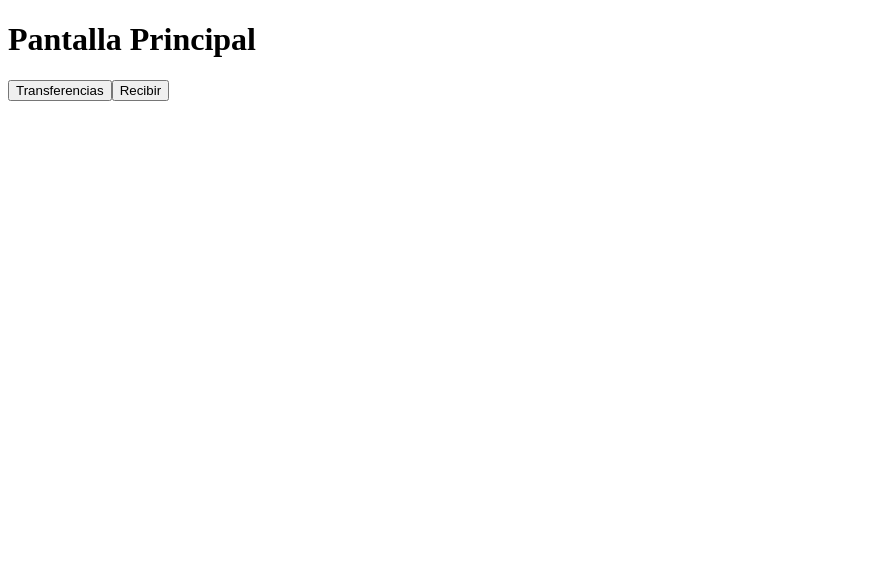
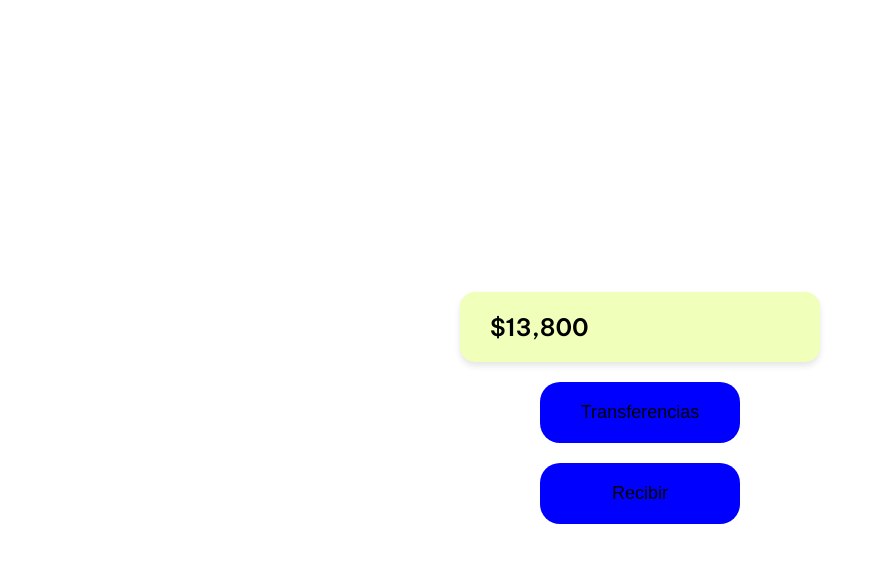
Before and after one commit to dansilber08/IDDO-2025-front, a React (Vite) app: page / in a window 1280 px wide. Shown: the top 562 px of the page, without its empty margins (0-875 px from the left). Built offline with nearby package versions, Linux system fonts and the light colour scheme.

Commit message:
home casi terminada, cambio de titulo

```diff
--- a/index.html
+++ b/index.html
@@ -1,10 +1,11 @@
 <!doctype html>
 <html lang="en">
   <head>
+    <link href="https://fonts.googleapis.com/css2?family=Be+Vietnam+Pro:wght@400;600&display=swap" rel="stylesheet">
     <meta charset="UTF-8" />
     <link rel="icon" type="image/svg+xml" href="/vite.svg" />
     <meta name="viewport" content="width=device-width, initial-scale=1.0" />
-    <title>Vite + React</title>
+    <title>IDDO</title>
   </head>
   <body>
     <div id="root"></div>
--- a/src/components/home.jsx
+++ b/src/components/home.jsx
@@ -1,13 +1,19 @@
 import { useNavigate } from 'react-router-dom';
+import './styles/stylesHome.css';
 
 export default function Home() {
     const navigate = useNavigate();
 
     return (
-      <div>
-        <h1>Pantalla Principal</h1>
-        <button onClick={() => navigate('/transferir')}>Transferencias</button>
-        <button onClick={() => navigate('/recibir')}>Recibir</button>
+      <div className="home-container">
+        <div className= "monto-dinero">
+        <span className="plata">$13,800</span>
+        </div>
+        <button className = "btn-transferir" onClick={() => navigate('/transferir')}>Transferencias</button>
+        <button className = "btn-recibir" onClick={() => navigate('/recibir')}>Recibir</button>
       </div>
     );
+
+
+
   }
--- /dev/null
+++ b/src/components/styles/stylesHome.css
@@ -0,0 +1,47 @@
+.home-container {
+    font-family: 'Be Vietnam Pro', sans-serif;
+    display: flex;
+    flex-direction: column;
+    align-items: center;
+    justify-content: center;
+    height: 100vh;
+    gap: 20px;
+    background-color: white;
+  }
+
+
+  .btn-transferir {
+    background-color: blue;
+    color: black;
+    padding: 20px 40px;
+    border: none;
+    border-radius: 20px;
+    font-size: 18px;
+    width: 200px;
+    text-align: center;
+  }
+
+
+  .btn-recibir {
+    background-color: blue;
+    color: black;
+    padding: 20px 40px;
+    border: none;
+    border-radius: 20px;
+    font-size: 18px;
+    width: 200px;
+    text-align: center;
+  }
+  .monto-dinero {
+    background-color: #f0ffba;
+    border-radius: 15px;
+    padding: 20px 30px;
+    display: flex;
+    justify-content: space-between;
+    align-items: center;
+    box-shadow: 0 4px 6px rgba(0, 0, 0, 0.1);
+    width: 80%;
+    max-width: 300px;
+    font-size: 24px;
+    font-weight: bold;
+  }
--- a/src/components/transferir.jsx
+++ b/src/components/transferir.jsx
@@ -1,5 +1,5 @@
 import { useState } from 'react';
-import './styles.css';
+import './styles/styles.css';
 
 function Transferir() {
   const [monto, setMonto] = useState('');
```
Also changed, not shown: src/components/styles/styles.css (renamed from src/components/styles.css).
